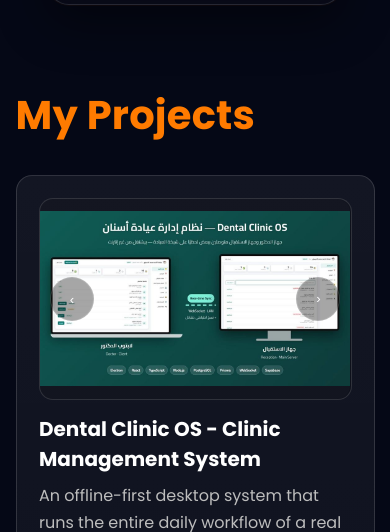
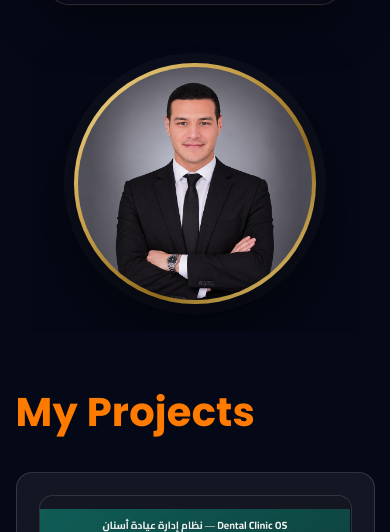
Before and after one commit to salmantawfeeq/portfolio, a plain HTML site: page index.html in a window 390 px wide. Shown: the part 821-1353 px from the top of the page. Drawn offline with nearby package versions, Linux system fonts and the light colour scheme.

Commit message:
Fix hero portrait on small screens

```diff
--- a/style.css
+++ b/style.css
@@ -2204,6 +2204,8 @@ button.cert-link {
 }
 
 .profile-wrap {
+  position: relative;
+  flex: 0 0 auto;
   box-sizing: border-box;
   width: clamp(250px, 27vw, 390px);
   height: clamp(250px, 27vw, 390px);
@@ -2236,3 +2238,12 @@ button.cert-link {
     height: clamp(210px, 62vw, 250px);
   }
 }
+
+/* Keep the portrait in the layout flow (it gives .hero-visual its height) and
+   leave room around it so the frame and shadow are never clipped on small screens. */
+@media (max-width: 1024px) {
+  .hero-visual {
+    min-height: 0;
+    padding: 28px 0;
+  }
+}
```
